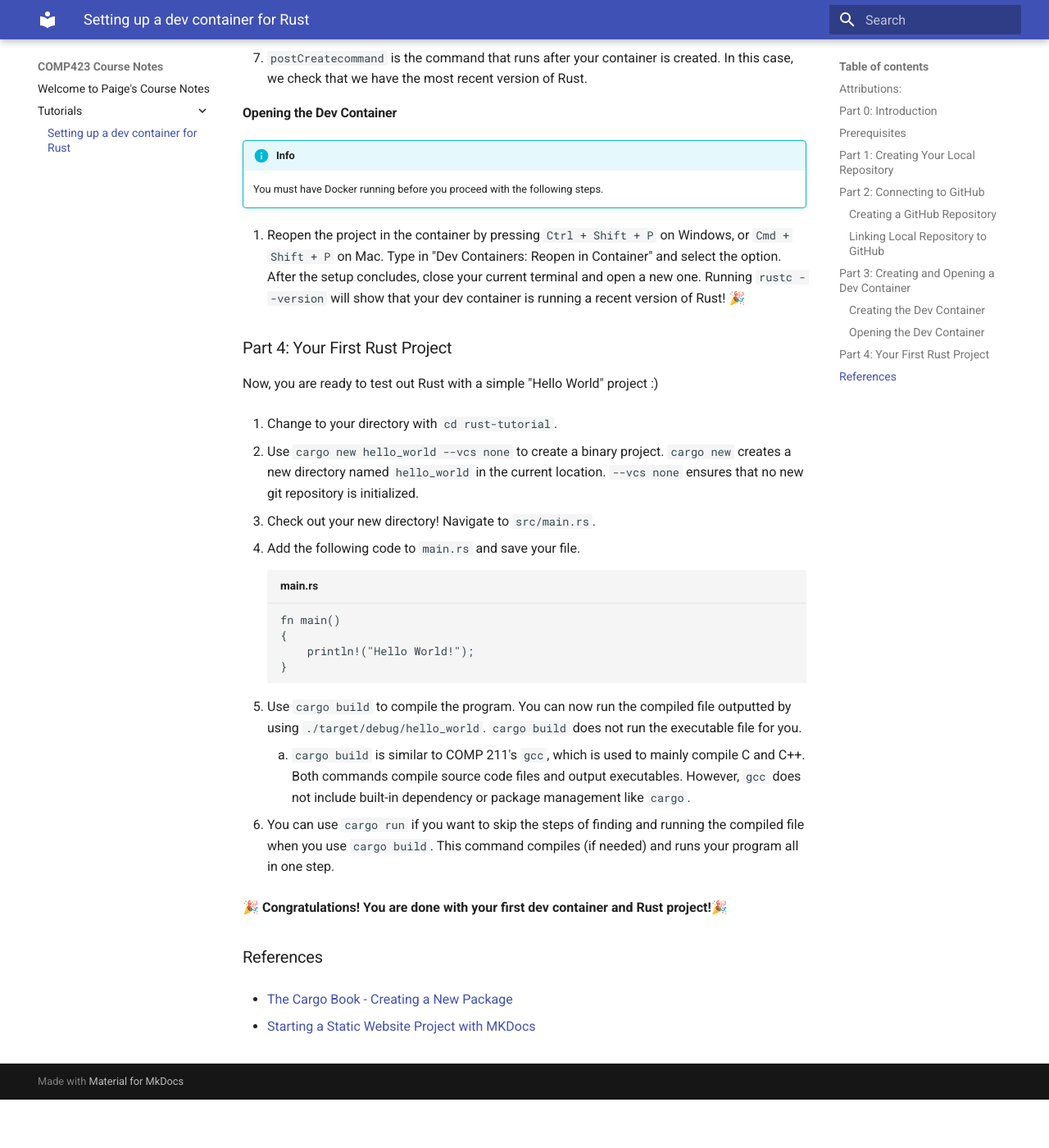
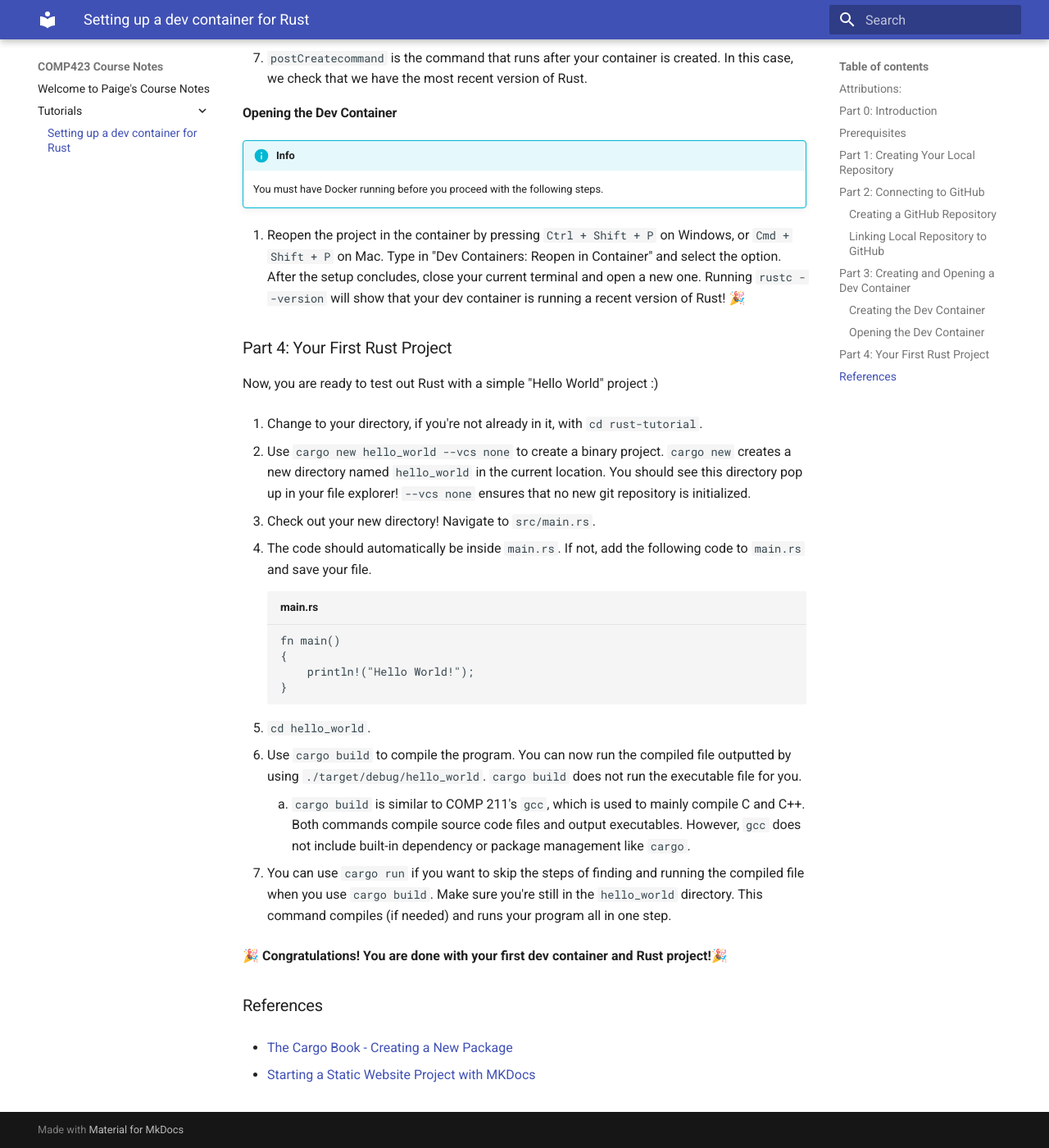
Before and after one commit to ppan1229/comp423-course-notes, an MkDocs documentation site: the page built from docs/tutorials/rust-setup.md, in a window 1280 px wide and 1400 px high, scrolled down 2888 px. Shown: the whole window at 82% size. Built offline with MkDocs 1.6.1 and Material for MkDocs 9.7.7, drawn with Linux system fonts in a browser that asks for light colours; before the commit the page ends 4229 px from its top, so only the background shows below that.

Commit message:
Made small adjustments to instructions.

````diff
--- a/docs/tutorials/rust-setup.md
+++ b/docs/tutorials/rust-setup.md
@@ -105,13 +105,13 @@ git push --set-upstream origin main
 
 Now, you are ready to test out Rust with a simple "Hello World" project :)
 
-1. Change to your directory with `cd rust-tutorial`.
+1. Change to your directory, if you're not already in it, with `cd rust-tutorial`.
 
-2. Use `cargo new hello_world --vcs none` to create a binary project. `cargo new` creates a new directory named `hello_world` in the current location. `--vcs none` ensures that no new git repository is initialized.
+2. Use `cargo new hello_world --vcs none` to create a binary project. `cargo new` creates a new directory named `hello_world` in the current location. You should see this directory pop up in your file explorer! `--vcs none` ensures that no new git repository is initialized.
 
 3. Check out your new directory! Navigate to `src/main.rs`.
 
-4. Add the following code to `main.rs` and save your file.
+4. The code should automatically be inside `main.rs`. If not, add the following code to `main.rs` and save your file.
 ``` title="main.rs"
 fn main()
 {
@@ -119,10 +119,12 @@ fn main()
 }
 ```
 
-5. Use `cargo build` to compile the program. You can now run the compiled file outputted by using `./target/debug/hello_world`. `cargo build` does not run the executable file for you.
+5. `cd hello_world`.
+
+6. Use `cargo build` to compile the program. You can now run the compiled file outputted by using `./target/debug/hello_world`. `cargo build` does not run the executable file for you.
     1. `cargo build` is similar to COMP 211's `gcc`, which is used to mainly compile C and C++. Both commands compile source code files and output executables. However, `gcc` does not include built-in dependency or package management like `cargo`.
 
-6. You can use `cargo run` if you want to skip the steps of finding and running the compiled file when you use `cargo build`. This command compiles (if needed) and runs your program all in one step.
+7. You can use `cargo run` if you want to skip the steps of finding and running the compiled file when you use `cargo build`. Make sure you're still in the `hello_world` directory. This command compiles (if needed) and runs your program all in one step.
 
 🎉 **Congratulations! You are done with your first dev container and Rust project!**🎉
 
````
